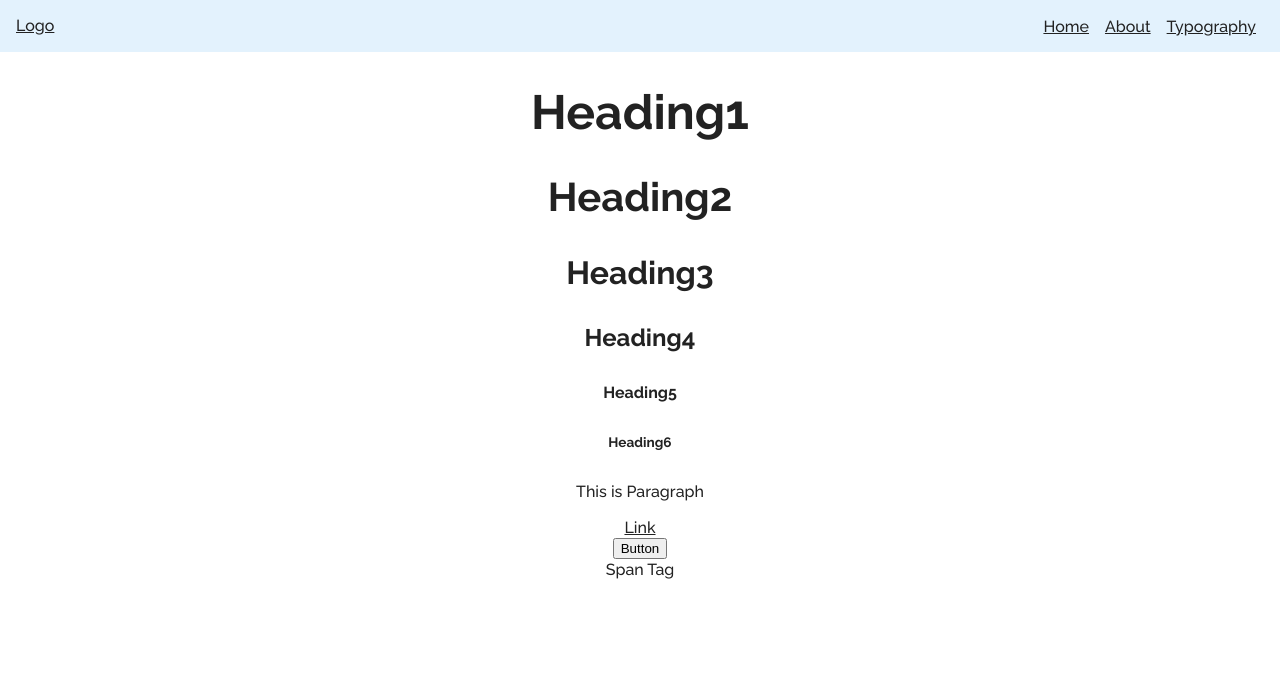
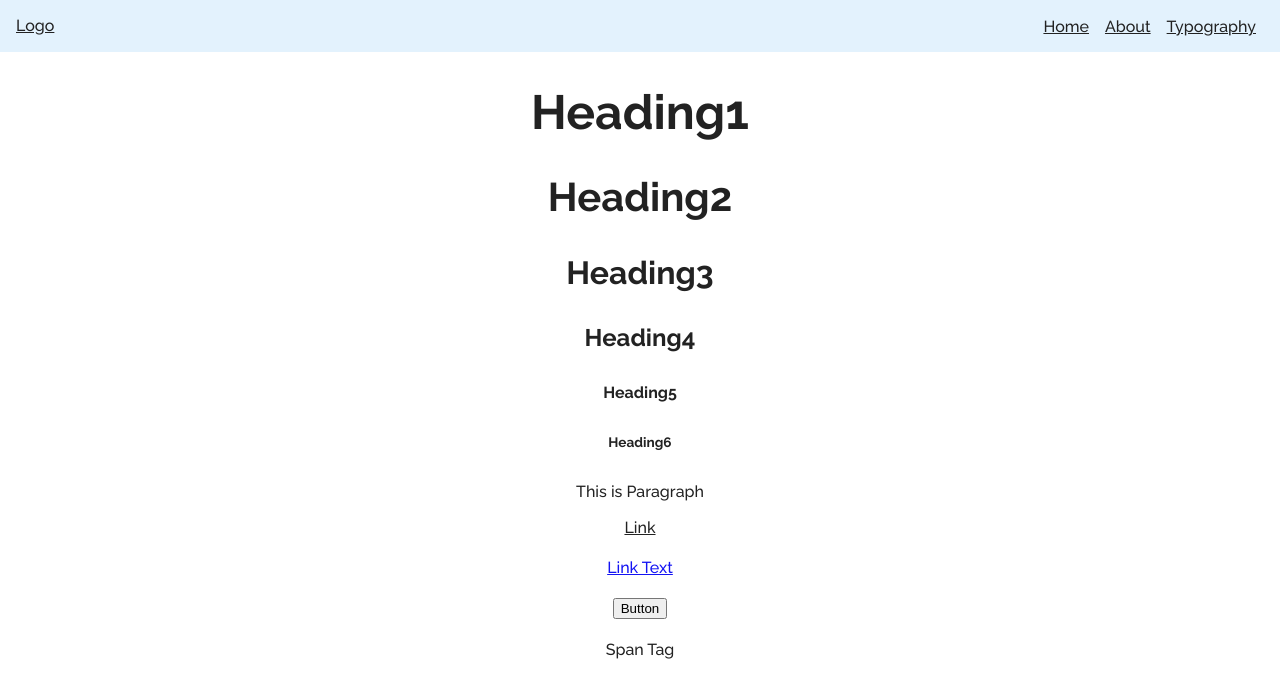
Before and after one commit to Sadityaa/React_POC, a React (Create React App) app: page / in a window 1280 px wide. Shown: the top 698 px of the page. Built offline with nearby package versions, Linux system fonts and the light colour scheme.

Commit message:
typography changes

```diff
--- a/src/components/Typography/Typography.jsx
+++ b/src/components/Typography/Typography.jsx
@@ -10,8 +10,9 @@ export default function Typography() {
             <h5>Heading5</h5>
             <h6>Heading6</h6>
             <p>This is Paragraph</p>
-            <a href="#">Link</a><br/>
-            <button>Button</button><br/>
+            <a href="#">Link</a><br/><br/>
+            <a href="#" className='link'>Link Text</a><br/><br/>
+            <button>Button</button><br/><br/>
             <span>Span Tag</span>
     </div>
   )
```
